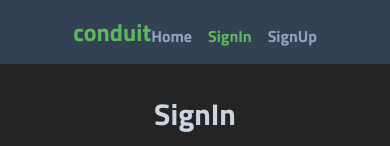
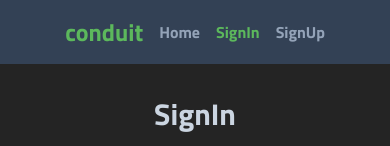
Before and after one commit to abdulrahmanalaa123/conduit, a React (Vite) app: page /login in a window 390 px wide. Shown: the top 146 px of the page. Built offline with nearby package versions, Linux system fonts and the light colour scheme.

Commit message:
some responsive hotfixing not planning on doing a full responsive design fixing the favicon prob not navigate issue

```diff
--- a/src/layouts/rootLayout.jsx
+++ b/src/layouts/rootLayout.jsx
@@ -23,7 +23,7 @@ function RootLayout() {
     <>
       <header>
         <nav className=" bg-slate-700 ">
-          <div className="flex py-4 md:justify-between justify-center items-center px-2 flex-wrap md:w-[70%] w-full mx-auto">
+          <div className="flex py-4 md:justify-between justify-center gap-4 items-center px-8 flex-wrap md:w-[80%] w-full mx-auto">
             <p
               className="text-accentColor font-bold text-2xl cursor-pointer"
               onClick={() => {
@@ -32,7 +32,8 @@ function RootLayout() {
             >
               conduit
             </p>
-            <ul className="flex flex-row items-center mt-2 md:mt-0 justify-center gap-4 text-black flex-wrap">
+
+            <ul className="flex flex-row items-center  justify-center gap-4 text-black flex-wrap">
               <NavLink
                 to="/"
                 className={({ isActive }) => createNavLinkStyle(isActive)}
```
